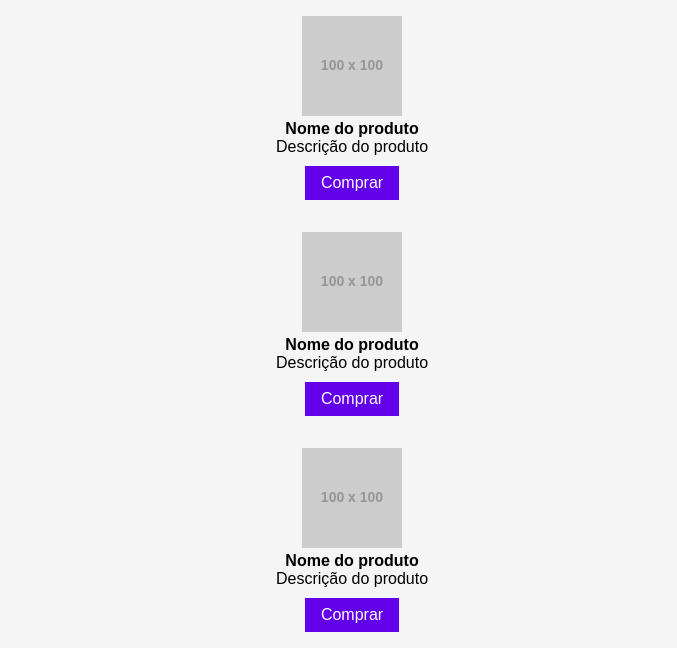
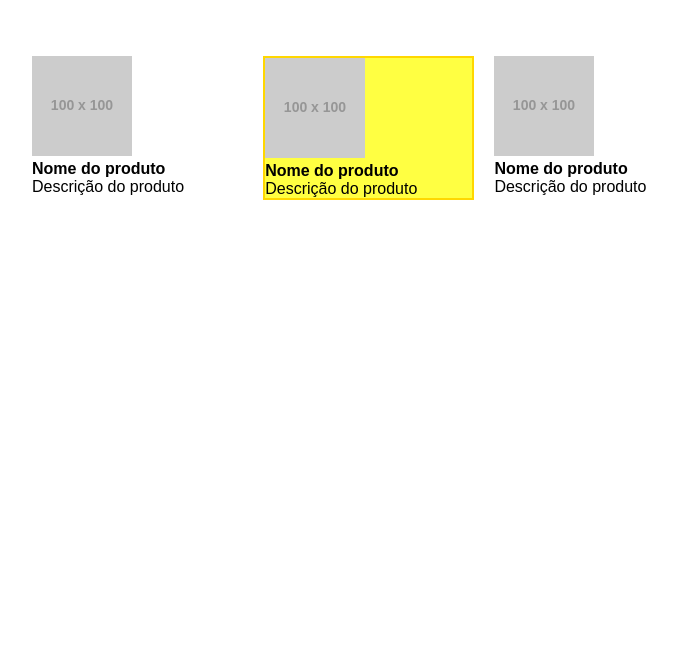
Before and after one commit to CarlosPedro09/exercicio-boas-praticas-css, a plain HTML site: page index.html in a window 1280 px wide. Shown: the whole page, without its empty margins (288-965 px from the left). Drawn offline with Linux system fonts and the light colour scheme; placeholder pictures from the web are drawn by us.

Commit message:
segundo commit

```diff
--- a/index.html
+++ b/index.html
@@ -7,31 +7,29 @@
     <title>Exercício boas práticas de CSS</title>
     <link rel="stylesheet" href="main.css">
 </head>
+<!-- Fiz um projeto simples com o CSS puro, adicionei um espaçamento entre os produtos e renomeei os arquivos HTML e CSS apenas por questão de estética, porém são os mesmos do exercício proposto -->
 <body>
     <div class="produtos">
-        <div class="produto">
-            <img class="produto-imagem" src="https://via.placeholder.com/100x100">
-            <h4 class="produto-nome">Nome do produto</h4>
-            <p class="produto-descricao">
+        <div class="produtos__item">
+            <img class="produto__imagem" src="https://via.placeholder.com/100x100">
+            <h4 class="produto__nome">Nome do produto</h4>
+            <p class="produto__descricao">
                 Descrição do produto
             </p>
-            <button class="produto__botao">Comprar</button>
         </div>
-        <div class="produto em-destaque">
-            <img class="produto-imagem" src="https://via.placeholder.com/100x100">
-            <h4 class="produto-nome">Nome do produto</h4>
-            <p class="produto-descricao">
+        <div class="produtos__item produtos__item--destaque">
+            <img class="produto__imagem" src="https://via.placeholder.com/100x100">
+            <h4 class="produto__nome">Nome do produto</h4>
+            <p class="produto__descricao">
                 Descrição do produto
             </p>
-            <button class="produto__botao">Comprar</button>
         </div>
-        <div class="produto">
-            <img class="produto-imagem" src="https://via.placeholder.com/100x100">
-            <h4 class="produto-nome">Nome do produto</h4>
-            <p class="produto-descricao">
+        <div class="produtos__item">
+            <img class="produto__imagem" src="https://via.placeholder.com/100x100">
+            <h4 class="produto__nome">Nome do produto</h4>
+            <p class="produto__descricao">
                 Descrição do produto
             </p>
-            <button class="produto__botao">Comprar</button>
         </div>
     </div>
 </body>
--- a/main.css
+++ b/main.css
@@ -1,55 +1,45 @@
+/* Reset básico e fonte */
 * {
-  margin: 0;
-  padding: 0;
-  box-sizing: border-box;
-  font-family: sans-serif;
+    margin: 0;
+    padding: 0;
+    font-family: sans-serif;
 }
 
-.sections {
-  display: flex; /* Habilita o uso do Flexbox */
-  justify-content: space-between; /* Distribui os produtos com espaço entre eles */
-  width: 100%; /* O contêiner ocupa 100% da largura */
-  padding: 16px; /* Espaçamento interno da seção */
+/* Bloco: produtos */
+.produtos {
+    max-width: 640px;
+    width: 100%;
+    margin: 56px auto;
+    display: grid;
+    grid-template-columns: 33% 33% 33%;
+    grid-column-gap: 1%;
+    gap: 20px; /* Espaçamento uniforme entre os itens */
+    padding: 0 20px; /* Margem lateral para ajustar o espaçamento nos cantos */
 }
 
-.produto {
-  flex: 1; /* Cada produto ocupa a mesma proporção do espaço */
-  padding: 16px; /* Espaçamento interno do produto */
-  background-color: #f5f5f5; /* Cor de fundo dos produtos */
-  text-align: center; /* Centraliza o texto */
-  margin: 0 8px; /* Adiciona margem horizontal entre os produtos */
+/* Bloco: produtos__item */
+.produto__item {
+    padding: 8px;
 }
 
-.produto__destaque-modificador {
-  background-color: #8f7af8; /* Cor de fundo diferente para o produto em destaque */
+/* Modificador: produtos__item--destaque */
+.produtos__item--destaque {
+    border: 2px solid gold;
+    background-color: #ffff42;
 }
 
-.produto__imagem {
-  width: 100%; /* A imagem ocupa toda a largura do produto */
-  height: auto; /* Mantém a proporção da imagem */
+/* Elemento: produtos__imagem */
+.produtos__imagem {
+    width: 100%;
 }
 
-.produto__nome {
-  font-size: 1.2em; /* Tamanho da fonte do nome do produto */
-  margin: 8px 0; /* Espaçamento em cima e embaixo do nome */
+/* Elemento: produtos__nome */
+.produtos__nome {
+    font-size: 1.2em;
+    margin: 8px 0;
 }
 
-.produto__descricao {
-  color: gray; /* Cor da descrição */
-  margin-bottom: 12px; /* Espaçamento embaixo da descrição */
+/* Elemento: produtos__descricao */
+.produtos__descricao {
+    color: gray;
 }
-
-.produto__botao {
-  margin-top: 10px; /* Espaçamento acima do botão */
-  padding: 8px 16px; /* Espaçamento interno do botão */
-  background-color: #6200ea; /* Cor de fundo do botão */
-  color: #fff; /* Cor do texto do botão */
-  border: none; /* Remove a borda do botão */
-  cursor: pointer; /* Cursor de mão ao passar o mouse */
-  font-size: 1em; /* Tamanho da fonte do botão */
-  transition: background-color 0.3s ease; /* Transição para a cor do botão */
-}
-
-.produto__botao:hover {
-  background-color: #3700b3; /* Cor de fundo do botão ao passar o mouse */
-}
```
